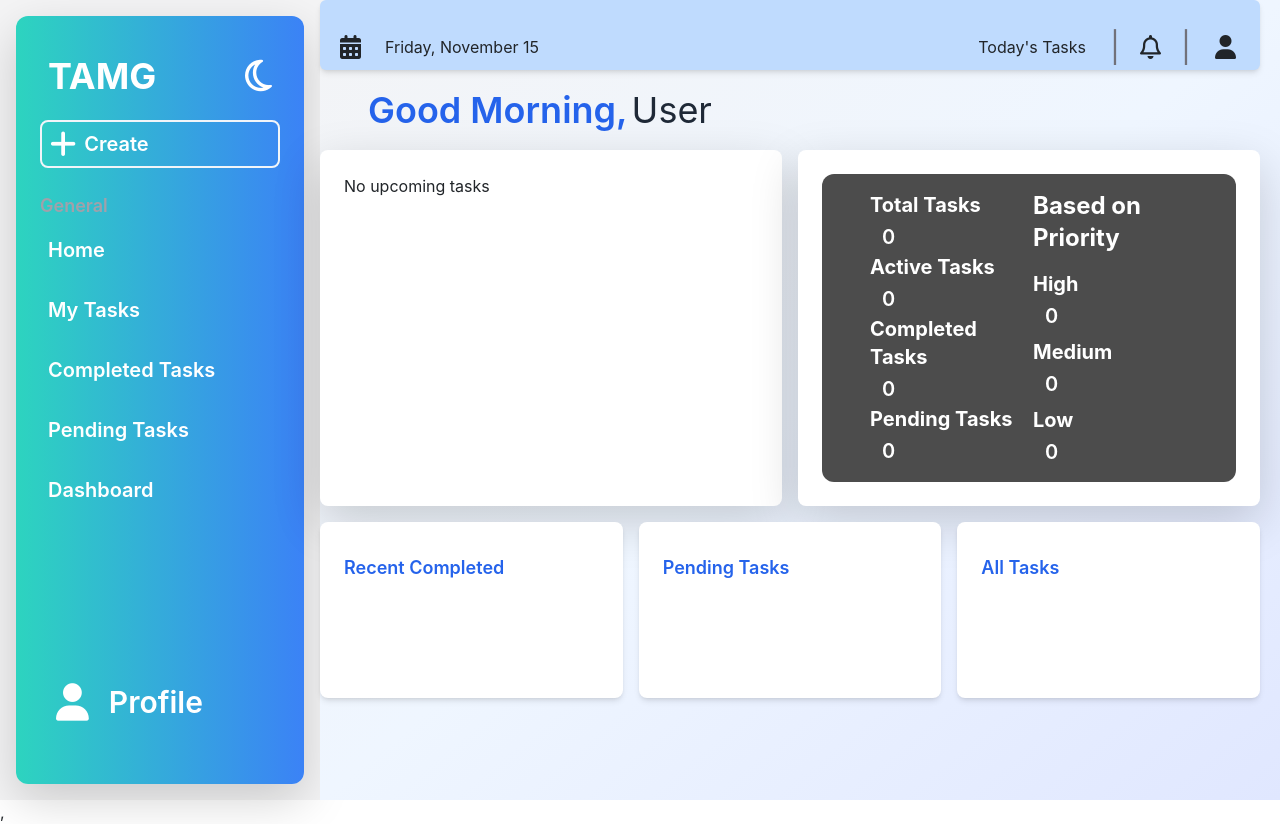
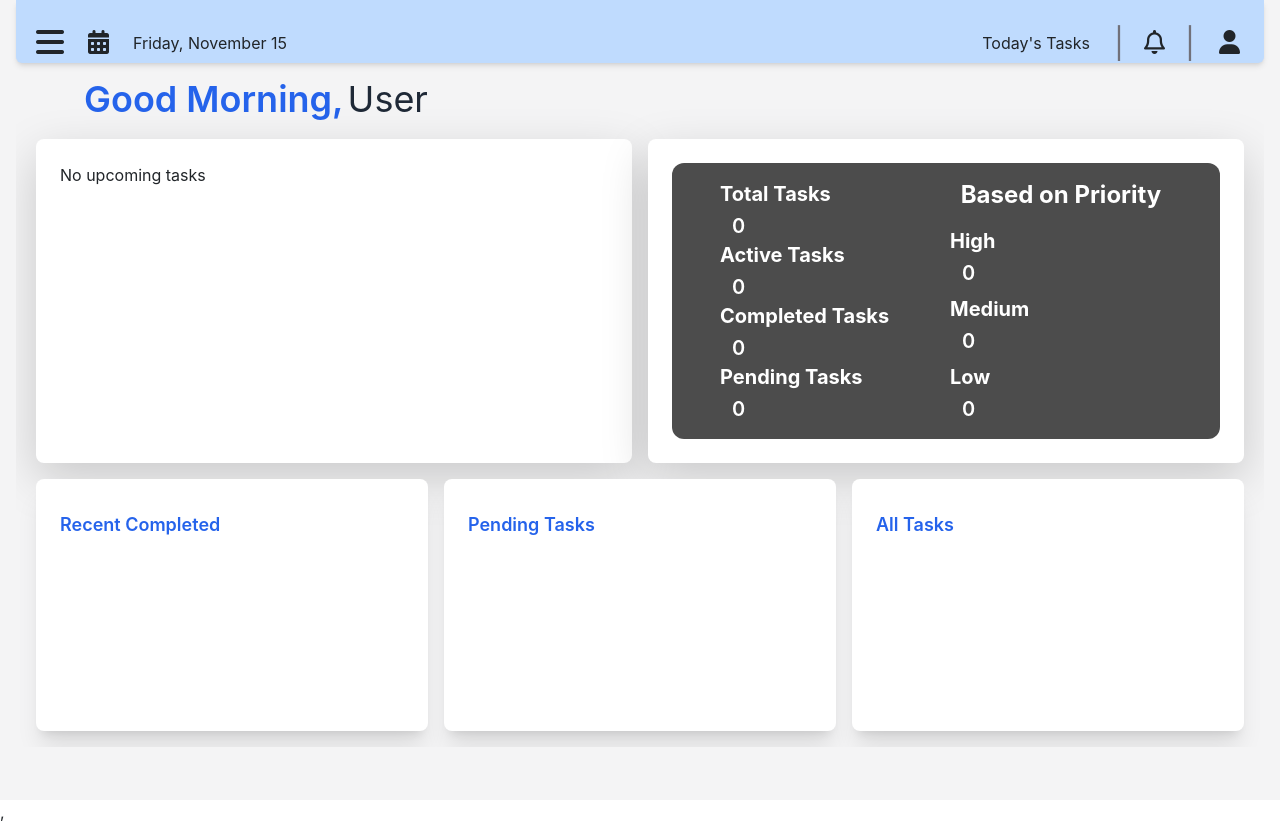
Before and after one commit to Algo53/TSMAG, a React (Create React App) app in the folder frontend/: page /1 in a window 1280 px wide. Built offline with nearby package versions, Linux system fonts and the light colour scheme.

Commit message:
Initial Commit

```diff
--- a/frontend/src/components/MyList.tsx
+++ b/frontend/src/components/MyList.tsx
@@ -109,11 +109,11 @@ function MyList({ type }: MyListProps) {
                         <div className='flex gap-3'>
                             <div className='flex items-center gap-1'>
                                 <div>Progress :</div>
-                                <div className='py-1 px-1 hover:bg-black/10 rounded-lg cursor-pointer' onClick={handleProgressSearch}><i className={`fa-solid ${progressSearch ? "fa-arrow-up-wide-short" : "fa-arrow-down-wide-short"} fa-xl`} /></div>
+                                <div className='py-1 px-1 hover:bg-black/10 rounded-lg cursor-pointer' onClick={handleProgressSearch}><i className={`fa-solid ${progressSearch ? "fa-arrow-down-wide-short" : "fa-arrow-up-wide-short"} fa-xl`} /></div>
                             </div>
                             <div className='flex items-center gap-1'>
                                 <div>Priority :</div>
-                                <div className='py-1 px-1 hover:bg-black/10 rounded-lg cursor-pointer' onClick={handlePrioritySearch}><i className={`fa-solid ${prSearch ? "fa-arrow-up-wide-short" : "fa-arrow-down-wide-short"} fa-xl`} /></div>
+                                <div className='py-1 px-1 hover:bg-black/10 rounded-lg cursor-pointer' onClick={handlePrioritySearch}><i className={`fa-solid ${prSearch ? "fa-arrow-down-wide-short" : "fa-arrow-up-wide-short"} fa-xl`} /></div>
                             </div>
                             <div className='flex border-2 border-slate-200 rounded-xl py-1 px-3 gap-2 items-center'>
                                 <input className='text-sm bg-zinc-100 lg:w-52' type='text' name='search' value={search} placeholder='Enter the title of the task to search...' onChange={(e) => setSearch(e.target.value)} />
--- a/frontend/src/components/Navbar.tsx
+++ b/frontend/src/components/Navbar.tsx
@@ -1,13 +1,16 @@
 import { useEffect, useState } from "react"
-import { useAppSelector } from "../redux/hook";
+import { useAppDispatch, useAppSelector } from "../redux/hook";
 import { RootState } from "../redux/store";
 import { Link } from "react-router-dom";
+import { selectMenu, setMenu } from "../redux/slices/userInfoSlice";
 
 function Navbar() {
-  const userInfo = useAppSelector( (state: RootState) => state.userInfo.userInfo);
+  const dispatch = useAppDispatch();
+  const menu = useAppSelector(selectMenu);
+  const userInfo = useAppSelector((state: RootState) => state.userInfo.userInfo);
   const [currentDate, setCurrentDate] = useState<string>('');
 
-  useEffect( () => {
+  useEffect(() => {
     const currDate = new Date;
     const format = currDate.toLocaleDateString('en-US', {
       weekday: 'long',
@@ -16,19 +19,25 @@ function Navbar() {
     })
     setCurrentDate(format);
   }, [])
+
   return (
-    <div className='flex w-full h-full items-center pt-4 justify-between'>
-      <div className='flex pl-3 gap-3 items-center'>
-        <div className="flex px-2 py-[18px] rounded-lg hover:bg-black/10"><i className="fa-solid fa-calendar-days fa-xl cursor-pointer"/></div>
-        <div className="">{currentDate}</div>
+    <div className='flex w-full h-full items-center pt-4 pb-[2px] justify-between'>
+      <div className="flex gap-2 pl-3 items-center">
+        <div className={`${menu ? "hidden" : "flex"}  hover:bg-black/10 py-3 px-2 rounded-md cursor-pointer`} onClick={() => dispatch(setMenu())}>
+          <i className="fa-solid fa-bars fa-2xl" />
+        </div>
+        <div className='flex  gap-3 items-center'>
+          <div className="flex px-2 py-[18px] rounded-lg hover:bg-black/10"><i className="fa-solid fa-calendar-days fa-xl cursor-pointer" /></div>
+          <div className="md:flex hidden">{currentDate}</div>
+        </div>
       </div>
       <div className='flex gap-3 items-center'>
-        <Link to={'today'} className="flex items-center hover:bg-zinc-200 rounded-lg px-2 py-1 cursor-pointer">Today's Tasks</Link>
-        <div className="flex text-3xl text-zinc-500">|</div>
-        <div className='flex items-center hover:bg-zinc-200 px-1 py-3 rounded-3xl'><i className="fa-regular fa-bell fa-xl cursor-pointer"/></div>
+        <Link to={'today'} className="sm:flex hidden items-center hover:bg-zinc-200 rounded-lg px-2 py-1 cursor-pointer">Today's Tasks</Link>
+        <div className="sm:flex hidden text-3xl text-zinc-500">|</div>
+        <div className='flex items-center hover:bg-zinc-200 px-1 py-3 rounded-3xl'><i className="fa-regular fa-bell fa-xl cursor-pointer" /></div>
         <div className="flex text-3xl text-zinc-500">|</div>
         <Link to='profile' className="flex items-center gap-3 rounded-lg hover:bg-zinc-200 py-1 px-2 cursor-pointer">
-          <i className="fa-solid fa-user fa-xl"/>
+          <i className="fa-solid fa-user fa-xl" />
           <div className="flex font-semibold text-xl">{userInfo?.name}</div>
         </Link>
       </div>
--- a/frontend/src/components/Sidebar.tsx
+++ b/frontend/src/components/Sidebar.tsx
@@ -2,7 +2,7 @@ import React, { useEffect, useState } from 'react'
 import { Link, useLocation } from 'react-router-dom'
 import { useAppDispatch, useAppSelector } from '../redux/hook';
 import { RootState } from '../redux/store';
-import { setMode } from '../redux/slices/userInfoSlice';
+import { setMenu, setMode } from '../redux/slices/userInfoSlice';
 
 function Sidebar() {
     const location = useLocation();
@@ -48,9 +48,11 @@ function Sidebar() {
     }, [location])
 
     return (
-        <div className='flex flex-col w-full h-full shadow-lg hover:shadow-xl bg-gradient-to-r from-teal-400 to-blue-500 rounded-xl gap-4 p-4'>
+        <div className='flex flex-col w-full h-full min-h-screen shadow-lg hover:shadow-xl bg-gradient-to-r from-teal-400 to-blue-500 xl:rounded-xl gap-4 p-4'>
             <div className='flex pt-3 px-2 text-4xl font-bold w-full justify-between items-center'>
                 <div className='flex text-white'>TAMG</div>
+                <div className='flex gap-3'>
+                    <div className='flex hover:bg-black/20 rounded-full py-1 px-2'>
                         {
                             mode === 'light' ?
                                 <i className="fa-regular fa-moon fa-md cursor-pointer text-white" onClick={handleMode} />
@@ -58,7 +60,10 @@ function Sidebar() {
                                 <i className="fa-solid fa-moon fa-md cursor-pointer text-white" onClick={handleMode} />
                         }
                     </div>
-            <Link to='add' className={`flex py-2 w-full pl-2 border-2 border-slate-100 rounded-lg hover:bg-zinc-200 font-semibold cursor-pointer items-center ${currentPath === 'add' ? "bg-zinc-100 text-2xl shadow-inner text-black" : "text-xl text-white hover:text-2xl"}`}>
+                    <div className={`flex p-1 rounded-lg hover:bg-black/10 cursor-pointer`} onClick={() => dispatch(setMenu())}><i className="fa-solid fa-square-caret-left fa-md" /></div>
+                </div>
+            </div>
+            <Link to='add' className={`flex py-2 w-full pl-2 border-2 border-slate-100 rounded-lg hover:bg-zinc-200 font-semibold cursor-pointer items-center ${currentPath === 'add' ? "bg-zinc-100 text-2xl shadow-inner text-black" : "text-xl text-white hover:text-2xl"}`} onClick={() => dispatch(setMenu())}>
                 <i className="fa-solid fa-plus fa-xl pr-2" />Create
             </Link>
             <div className='flex flex-col w-full gap-2'>
@@ -66,17 +71,20 @@ function Sidebar() {
                 <div className='flex flex-col w-full gap-3 text-xl'>
                     {
                         urls.slice(0, 5).map((url, index) => (
-                            <Link key={index} to={url.path} className={`flex w-full pl-2 py-2 rounded-lg hover:bg-zinc-200 cursor-pointer items-center ${currentPath === url.path ? "bg-zinc-100 font-bold shadow-inner text-black" : "font-semibold text-white"}`}>
+                            <Link key={index} to={url.path} className={`flex w-full pl-2 py-2 rounded-lg hover:bg-zinc-200 cursor-pointer items-center ${currentPath === url.path ? "bg-zinc-100 font-bold shadow-inner text-black" : "font-semibold text-white"}`} onClick={() => dispatch(setMenu())}>
                                 {url.name}
                             </Link>
                         ))
                     }
+                    <Link to={'today'} className={`sm:hidden flex w-full pl-2 py-2 rounded-lg hover:bg-zinc-200 cursor-pointer items-center ${currentPath === 'today' ? "bg-zinc-100 font-bold shadow-inner text-black" : "font-semibold text-white"}`} onClick={() => dispatch(setMenu())}>
+                        Today Tasks
+                    </Link>
                 </div>
             </div>
             <div className='flex items-end h-full w-full pb-4'>
                 {
                     urls.slice(5).map((url, index) => (
-                        <Link key={index} to={url.path} className={`flex w-full pl-2 py-3 text-3xl rounded-lg hover:bg-zinc-200 cursor-pointer items-center ${currentPath === url.path ? "bg-zinc-100 font-bold shadow-inner text-black" : "font-semibold text-white"}`}>
+                        <Link key={index} to={url.path} className={`flex w-full pl-2 py-3 text-3xl rounded-lg hover:bg-zinc-200 cursor-pointer items-center ${currentPath === url.path ? "bg-zinc-100 font-bold shadow-inner text-black" : "font-semibold text-white"}`} onClick={() => dispatch(setMenu())}>
                             <i className="fa-solid fa-user fa-lg pr-5 pl-2" />{url.name}
                         </Link>
                     ))
--- a/frontend/src/helper/UserLayout.tsx
+++ b/frontend/src/helper/UserLayout.tsx
@@ -1,14 +1,16 @@
 import { Navigate, Outlet } from 'react-router-dom';
 import { useAppSelector } from '../redux/hook';
-import { selectUser } from '../redux/slices/userInfoSlice';
+import { selectMenu, selectUser } from '../redux/slices/userInfoSlice';
 import Sidebar from '../components/Sidebar';
 import { useEffect, useState } from 'react';
+import Navbar from '../components/Navbar';
 
 export default function UserLayout() {
+  const menu = useAppSelector(selectMenu);
   const userOnline = useAppSelector(selectUser);
   const [logout, setLogout] = useState<boolean>(false);
-  useEffect( () => {
-    if (userOnline === false){
+  useEffect(() => {
+    if (userOnline === false) {
       setLogout(false);
     }
     else {
@@ -16,17 +18,25 @@ export default function UserLayout() {
     }
   }, [userOnline])
 
-  if (logout){
+  if (logout) {
     <Navigate to={'/login'} />
   }
 
   return (
-    <div className='flex w-full h-screen bg-zinc-100'>
-      <div className='flex h-full w-3/12 p-3'>
+    <div className={`flex w-full max-h-screen min-h-screen bg-zinc-100`}>
+      <div className={`${menu ? "xl:flex hidden" : "hidden"} max-h-screen p-3 xl:w-3/12`}>
         <Sidebar />
       </div>
-      <div className='flex h-full w-9/12'>
-        <Outlet />
+      <div className={`${menu ? "xl:w-9/12 w-full xl:pt-4" : "w-full px-3"} flex-col flex max-h-screen min-h-screen`}>
+        {menu && (
+          <div className={`absolute top-0 left-0 lg:w-4/12 md:w-5/12 sm:w-6/12 xs:w-8/12 w-full max-h-screen min-h-screen bg-white xl:hidden shadow-lg z-50`}>
+            <Sidebar />
+          </div>
+        )}
+        <div className={`${menu ? "xl:rounded-md rounded-b-md" : "rounded-b-md"} flex w-full h-1/12 bg-blue-200 shadow-md `}>
+          <Navbar />
+        </div>
+        <div className='flex h-11/12 w-full overflow-y-scroll hide-scrollbar'><Outlet /></div>
       </div>
     </div>
   )
--- a/frontend/src/redux/slices/userInfoSlice.tsx
+++ b/frontend/src/redux/slices/userInfoSlice.tsx
@@ -4,6 +4,7 @@ import { RootState } from '../store';
 
 interface IUserInfoState {
     mode: 'dark' | 'light';
+    menu: boolean;
     user: boolean;
     token: string | null;
     userInfo: IUser | null;
@@ -12,6 +13,7 @@ interface IUserInfoState {
 
 const initialState: IUserInfoState = {
     mode: 'light',
+    menu: false,
     user: false,
     token: null,
     userInfo: null,
@@ -115,6 +117,9 @@ export const userInfoSlice = createSlice({
     name: 'userInfo',
     initialState,
     reducers: {
+        setMenu: (state) => {
+            state.menu = !(state.menu);
+        },
         setMode: (state) => {
             if (state.mode === 'light') {
                 state.mode = 'dark';
@@ -178,10 +183,11 @@ export const userInfoSlice = createSlice({
 })
 
 export const selectMode = (state: RootState) => state.userInfo.mode;
+export const selectMenu = (state: RootState) => state.userInfo.menu;
 export const selectToken = (state: RootState) => state.userInfo.token;
 export const selectUser = (state: RootState) => state.userInfo.user;
 export const selectUserInfo = (state: RootState) => state.userInfo.userInfo;
 export const selectStatus = (state: RootState) => state.userInfo.status;
 
-export const { setMode, userInfoReset } = userInfoSlice.actions;
+export const { setMenu, setMode, userInfoReset } = userInfoSlice.actions;
 export default userInfoSlice.reducer;
--- a/frontend/src/routes/UserHome.tsx
+++ b/frontend/src/routes/UserHome.tsx
@@ -6,9 +6,11 @@ import UpcomingTask from '../components/UpcomingTask';
 import List from '../components/List';
 import { useEffect, useState } from 'react';
 import { getAllTaskRoute } from '../redux/slices/taskSlice';
+import { selectMenu } from '../redux/slices/userInfoSlice';
 
 function UserHome() {
   const dispatch = useAppDispatch();
+  const menu = useAppSelector(selectMenu);
   const userInfo = useAppSelector((state: RootState) => state.userInfo.userInfo);
   const userTasks = useAppSelector((state: RootState) => state.taskState.allTask);
   const [completedTask, setCompletedTask] = useState<Task[]>([]);
@@ -36,14 +38,8 @@ function UserHome() {
   }, []);
 
   return (
-    <div className="flex flex-col w-full h-screen gap-1 pr-5 pb-3 bg-gradient-to-br from-gray-100 via-blue-50 to-indigo-100">
-      {/* Navbar */}
-      <div className="flex w-full h-[70px] bg-blue-200 shadow-md rounded-md">
-        <Navbar />
-      </div>
-
-      {/* Greeting */}
-      <div className="flex w-full text-4xl py-3 px-5 text-gray-700">
+    <div className={`flex flex-col w-full h-full gap-1 pr-5 pb-3 ${menu ? "xl:pt-3 xl:pl-0 pl-5" : "pl-5"}`}>
+      <div className="flex w-full text-4xl py-3 px-5 text-gray-700 h-3/12">
         <div className="text-blue-600 font-semibold">
           {getGreeting()},
         </div>
@@ -53,20 +49,20 @@ function UserHome() {
       </div>
 
       {/* Main Content Area */}
-      <div className="flex flex-col flex-grow w-full gap-3">
+      <div className="flex flex-col flex-grow w-full gap-3 h-9/12">
         {/* First Row: UpcomingTask and Statistics */}
-        <div className="flex w-full gap-3">
-          <div className="flex w-1/2 bg-white rounded-lg shadow-lg p-4">
+        <div className="flex md:flex-row flex-col w-full gap-3 h-7/12">
+          <div className="flex md:w-1/2 w-full bg-white rounded-lg shadow-lg p-4">
             <UpcomingTask />
           </div>
-          <div className="flex w-1/2 bg-white rounded-lg shadow-lg p-4">
+          <div className="flex md:w-1/2 w-full bg-white rounded-lg shadow-lg p-4">
             <Statitics />
           </div>
         </div>
 
         {/* Second Row: Recent Completed, Pending Tasks, and All Tasks */}
-        <div className="flex w-full gap-3 h-44">
-          <div className="flex w-1/3 bg-white rounded-lg shadow-md p-4">
+        <div className="flex w-full gap-3 h-5/12">
+          <div className="flex w-1/3 bg-white rounded-lg shadow-xl p-4">
             <div className="flex flex-col w-full">
               <h2 className="py-2 text-lg font-semibold text-blue-600">Recent Completed</h2>
               <div className="flex w-full h-40 overflow-y-scroll scrollbar-thin scrollbar-thumb-blue-300 hide-scrollbar">
@@ -74,7 +70,7 @@ function UserHome() {
               </div>
             </div>
           </div>
-          <div className="flex w-1/3 bg-white rounded-lg shadow-md p-4">
+          <div className="flex w-1/3 bg-white rounded-lg shadow-xl p-4">
             <div className="flex flex-col w-full">
               <h2 className="py-2 text-lg font-semibold text-blue-600">Pending Tasks</h2>
               <div className="flex w-full h-40 overflow-y-scroll scrollbar-thin scrollbar-thumb-blue-300 hide-scrollbar">
@@ -82,7 +78,7 @@ function UserHome() {
               </div>
             </div>
           </div>
-          <div className="flex w-1/3 bg-white rounded-lg shadow-md p-4">
+          <div className="flex w-1/3 bg-white rounded-lg shadow-xl p-4">
             <div className="flex flex-col w-full">
               <h2 className="py-2 text-lg font-semibold text-blue-600">All Tasks</h2>
               <div className="flex w-full h-40 overflow-y-scroll scrollbar-thin scrollbar-thumb-blue-300 hide-scrollbar">
```
Also changed, not shown: 1 other file (tests, documents, lock files or other folders). Lines whose indentation alone changed are shown as unchanged.
